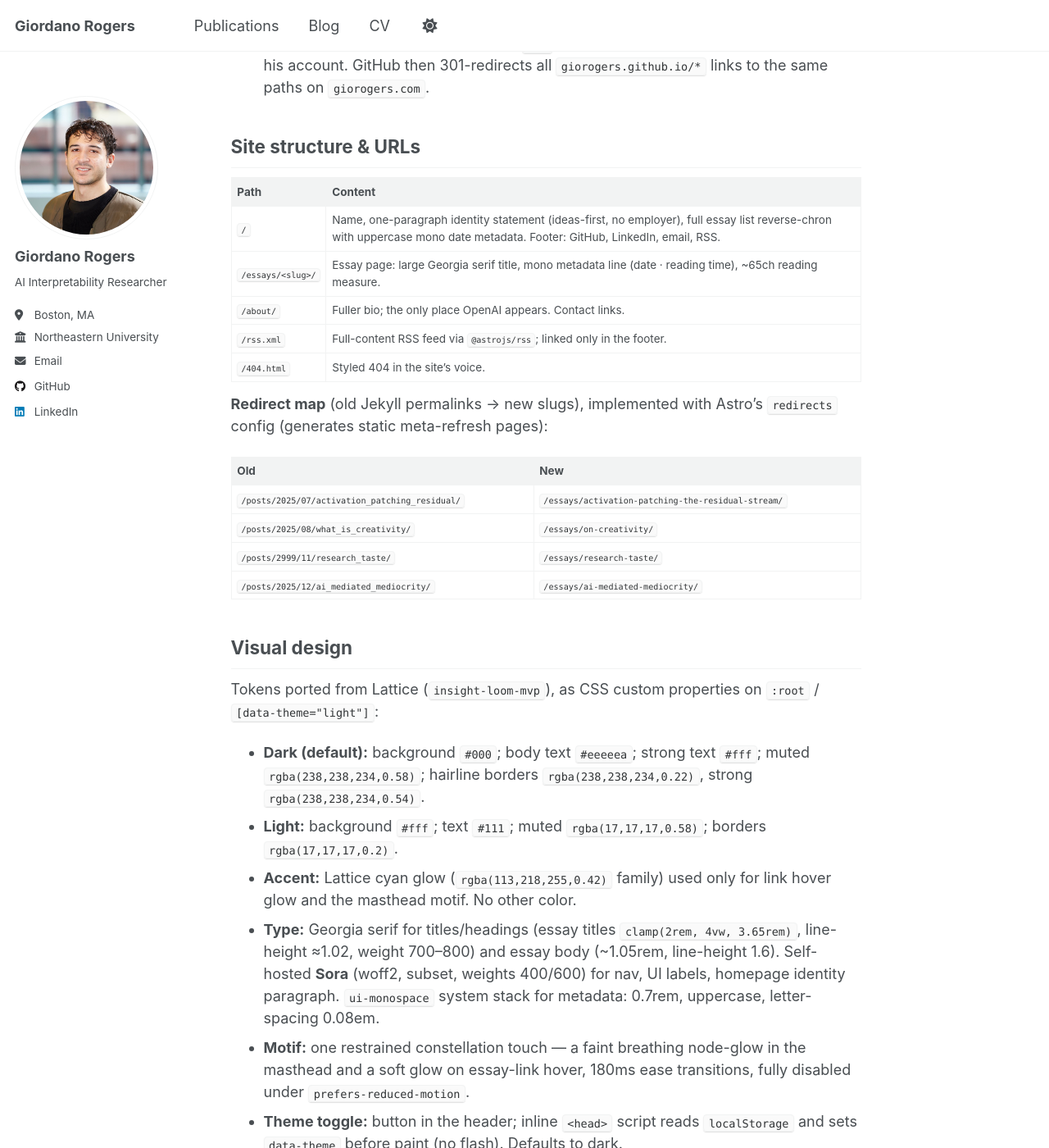
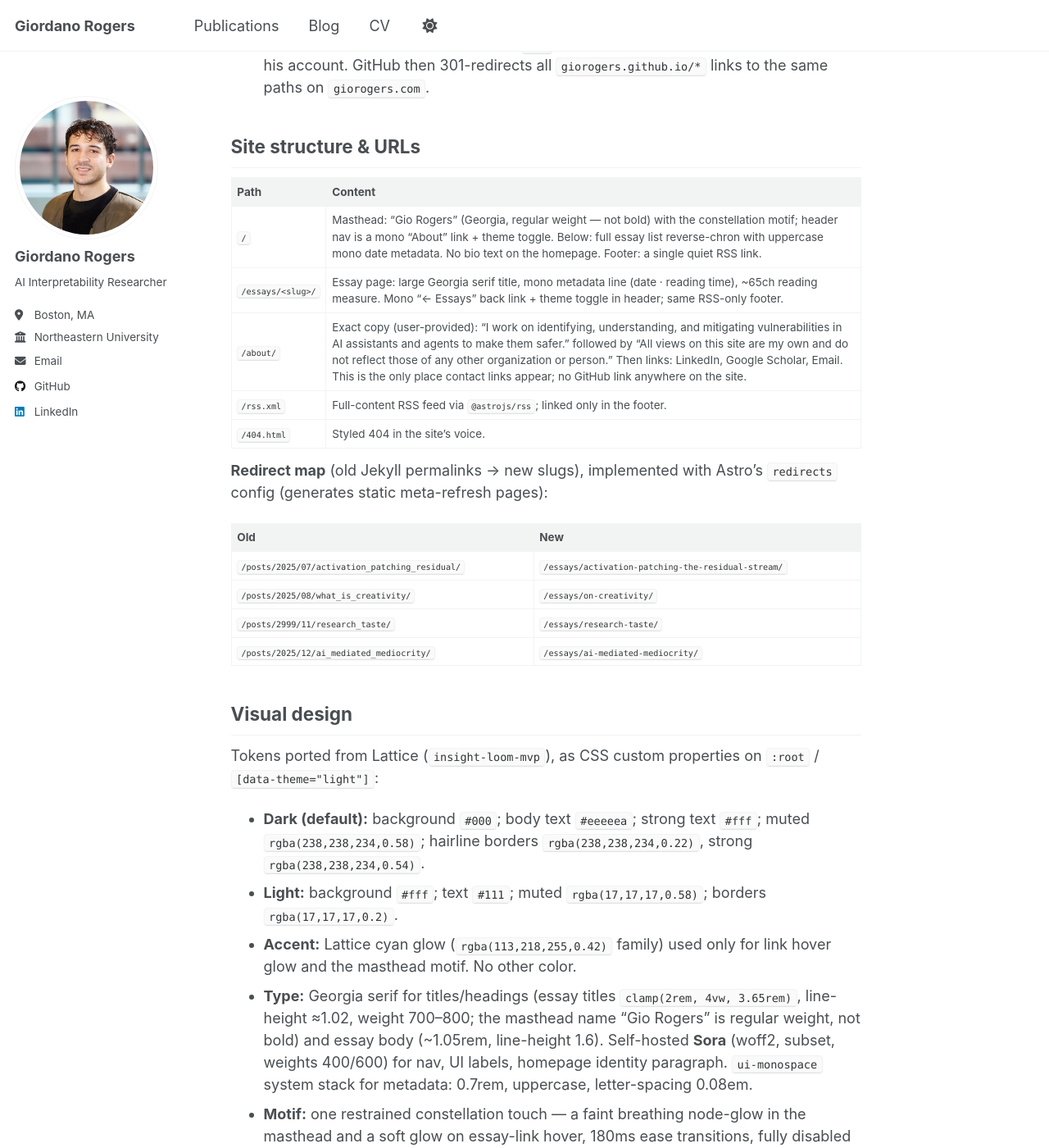
Before and after one commit to giordanorogers/giordanorogers.github.io, a Jekyll site: the page built from docs/superpowers/specs/2026-07-02-website-redesign-design.md, in a window 1280 px wide and 1400 px high, scrolled down 1307 px. Shown: the whole window at 82% size. Built offline with Jekyll 4.4.1, drawn with Linux system fonts in a browser that asks for light colours; our own code applies the rules of GitHub Pages for plain Markdown files; a script that is not in the unit is left out; some of the changed text lies outside the part shown.

Commit message:
Revise spec: Gio Rogers masthead, About-page copy and links, RSS-only footer
Co-Authored-By: Claude Fable 5 <noreply@anthropic.com>

```diff
--- a/docs/superpowers/specs/2026-07-02-website-redesign-design.md
+++ b/docs/superpowers/specs/2026-07-02-website-redesign-design.md
@@ -15,7 +15,7 @@ Replace the stock academicpages Jekyll site with a bespoke, writer-first persona
 | Stack | Astro v5, custom CSS, no UI framework |
 | Aesthetic | Dark-first Lattice language, light mode behind a toggle |
 | Homepage | Writer-first: short identity paragraph, then essays |
-| Affiliation | Ideas-first; OpenAI mentioned only on /about |
+| Affiliation | None named anywhere; /about states his focus plus a views-are-my-own disclaimer |
 | Domain | `giorogers.com` (already owned) |
 | Sections | Essays + About only, plus a quiet RSS feed |
 | Old experiments | `study/`, `test/`, `openclaw-security/` removed from the site |
@@ -33,9 +33,9 @@ Replace the stock academicpages Jekyll site with a bespoke, writer-first persona
 
 | Path | Content |
 |---|---|
-| `/` | Name, one-paragraph identity statement (ideas-first, no employer), full essay list reverse-chron with uppercase mono date metadata. Footer: GitHub, LinkedIn, email, RSS. |
-| `/essays/<slug>/` | Essay page: large Georgia serif title, mono metadata line (date · reading time), ~65ch reading measure. |
-| `/about/` | Fuller bio; the only place OpenAI appears. Contact links. |
+| `/` | Masthead: "Gio Rogers" (Georgia, regular weight — not bold) with the constellation motif; header nav is a mono "About" link + theme toggle. Below: full essay list reverse-chron with uppercase mono date metadata. No bio text on the homepage. Footer: a single quiet RSS link. |
+| `/essays/<slug>/` | Essay page: large Georgia serif title, mono metadata line (date · reading time), ~65ch reading measure. Mono "← Essays" back link + theme toggle in header; same RSS-only footer. |
+| `/about/` | Exact copy (user-provided): "I work on identifying, understanding, and mitigating vulnerabilities in AI assistants and agents to make them safer." followed by "All views on this site are my own and do not reflect those of any other organization or person." Then links: LinkedIn, Google Scholar, Email. This is the only place contact links appear; no GitHub link anywhere on the site. |
 | `/rss.xml` | Full-content RSS feed via `@astrojs/rss`; linked only in the footer. |
 | `/404.html` | Styled 404 in the site's voice. |
 
@@ -55,7 +55,7 @@ Tokens ported from Lattice (`insight-loom-mvp`), as CSS custom properties on `:r
 - **Dark (default):** background `#000`; body text `#eeeeea`; strong text `#fff`; muted `rgba(238,238,234,0.58)`; hairline borders `rgba(238,238,234,0.22)`, strong `rgba(238,238,234,0.54)`.
 - **Light:** background `#fff`; text `#111`; muted `rgba(17,17,17,0.58)`; borders `rgba(17,17,17,0.2)`.
 - **Accent:** Lattice cyan glow (`rgba(113,218,255,0.42)` family) used only for link hover glow and the masthead motif. No other color.
-- **Type:** Georgia serif for titles/headings (essay titles `clamp(2rem, 4vw, 3.65rem)`, line-height ≈1.02, weight 700–800) and essay body (~1.05rem, line-height 1.6). Self-hosted **Sora** (woff2, subset, weights 400/600) for nav, UI labels, homepage identity paragraph. `ui-monospace` system stack for metadata: 0.7rem, uppercase, letter-spacing 0.08em.
+- **Type:** Georgia serif for titles/headings (essay titles `clamp(2rem, 4vw, 3.65rem)`, line-height ≈1.02, weight 700–800; the masthead name "Gio Rogers" is regular weight, not bold) and essay body (~1.05rem, line-height 1.6). Self-hosted **Sora** (woff2, subset, weights 400/600) for nav, UI labels, homepage identity paragraph. `ui-monospace` system stack for metadata: 0.7rem, uppercase, letter-spacing 0.08em.
 - **Motif:** one restrained constellation touch — a faint breathing node-glow in the masthead and a soft glow on essay-link hover, 180ms ease transitions, fully disabled under `prefers-reduced-motion`.
 - **Theme toggle:** button in the header; inline `<head>` script reads `localStorage` and sets `data-theme` before paint (no flash). Defaults to dark.
 - **Density:** airy — content max-width ~700px for prose, generous section gaps, hairline dividers (dotted between essay list items, per Lattice).
@@ -73,7 +73,7 @@ Tags are dropped from all essays during migration — nothing in the new design
 
 **Delete** (git history preserves everything): all Jekyll machinery (`_config.yml`, `_sass/`, `_includes/`, `_layouts/`, `_data/`, `Gemfile*`, `Dockerfile`, `docker-compose.yaml`, `assets/`, `_site/`); all placeholder collections (`_publications/`, `_talks/`, `_teaching/`, `_portfolio/`); template posts (`blog-post-template`, `reading_list.md` stub, `first_five.d`, `_drafts/`); generator tooling (`markdown_generator/`, `talkmap*.ipynb`, `scrape_talks` workflow); experiments (`study/`, `test/`, `openclaw-security/`); unreferenced `images/` and `files/` assets.
 
-**Rewrite** (drafted during implementation, user approves copy before deploy): homepage identity paragraph and the /about page.
+**Copy:** the /about text is fixed verbatim per Giordano (see Site structure table). The homepage carries no bio text. Site `<title>`/metadata use "Gio Rogers".
 
 **Out of scope:** newsletter/email capture, analytics, Research/Projects page, Notes stream, interactive essay components, Lattice public page. Any of these can be added later without structural change.
 
```
